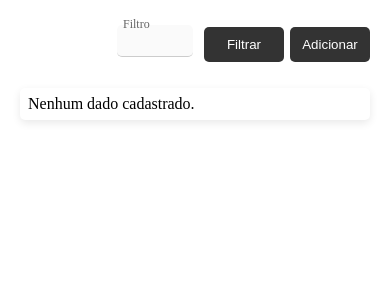
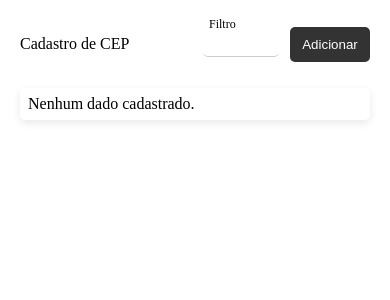
Before and after one commit to ericmartins0203/Ubistart-Form, a React (Vite) app: page / in a window 390 px wide. Shown: the top 300 px of the page. Built offline with nearby package versions, Linux system fonts and the light colour scheme.

Commit message:
fix: adjusting mobile

```diff
--- a/src/App.module.css
+++ b/src/App.module.css
@@ -32,11 +32,10 @@ main {
 @media screen and (max-width: 600px) {
 
   .header {
-    justify-content: flex-end;
+    justify-content: space-between;
   }
 
   .header h2 {
-    display: none
   }
 
   .buttonContainer {
--- a/src/App.tsx
+++ b/src/App.tsx
@@ -9,7 +9,6 @@ import Input from './components/input';
 function App() {
 
   const [ isOpen, setIsOpen ] = useState(false);
-  const [ isFiltering, setIsFiltering ] = useState(false);
   const [ filter, setFilter ] = useState("");
 
   return (
@@ -22,13 +21,7 @@ function App() {
             label="Filtro"
             handleChange={(e) => setFilter(e.target.value)}
             errors={{}}
-            disabled= {!isFiltering}
           />
-          <button
-            onClick={() =>setIsFiltering(!isFiltering)}
-          >
-        { !isFiltering ? "Filtrar" : "Limpar"}
-          </button>
           <button
             onClick={() =>setIsOpen(true)}
           >
--- a/src/components/list/index.tsx
+++ b/src/components/list/index.tsx
@@ -12,7 +12,7 @@ export default function List({setIsOpen, filter}: IProps) {
 
   const [ selectedData, setSelectedData ] = useState<IFormatData[]>([]);
 
-  const { submittedData, setSubmittedData, setIsEditting } = useContext(DataContext)
+  const { submittedData, setSubmittedData, setIsEditting,  } = useContext(DataContext)
 
   const handleEdit = (data: IFormatData) => {
     setIsOpen(true);
@@ -22,6 +22,7 @@ export default function List({setIsOpen, filter}: IProps) {
   const handleDelete = (id: number) => {
     const updatedData = submittedData.filter((data) => data.id !== id);
     setSubmittedData(updatedData);
+    localStorage.setItem('submittedData', JSON.stringify(updatedData));
   };
 
   useEffect(() => {
```
